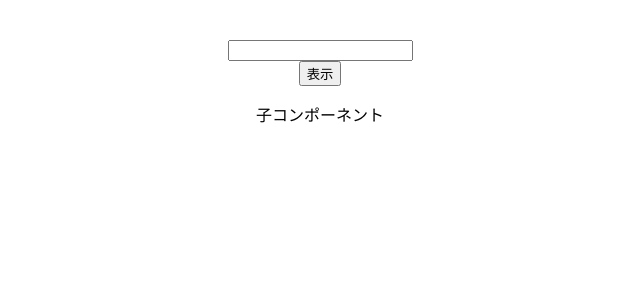
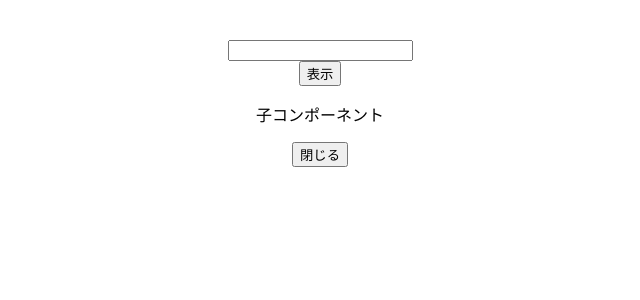
Before and after one commit to Dosa2021/react-udemy-step, a React (Vite) app in the folder react-app/: page / in a window 1280 px wide. Both pictures are taken after a click on the button "表示". Shown: the top 300 px of the page, without its empty margins (320-960 px from the left). Built offline with nearby package versions, Linux system fonts and the light colour scheme.

Commit message:
子コンポーネントのレンダリングを確認

```diff
--- a/react-app/src/App.jsx
+++ b/react-app/src/App.jsx
@@ -14,12 +14,14 @@
     setOpen(!open);
   };
 
+  const onClickClose = () => setOpen(false);
+
   return (
     <div className='App'>
       <input value={text} onChange={onChangeText} />
       <br />
       <button onClick={onClickOpen}>表示</button>
-      <ChildArea open={open} />
+      <ChildArea open={open} onClickClose={onClickClose} />
     </div>
   )
 }
--- a/react-app/src/ChildArea.jsx
+++ b/react-app/src/ChildArea.jsx
@@ -1,7 +1,7 @@
 import { memo } from 'react'
 
 export const ChildArea = memo((props) => {
-  const { open } = props;
+  const { open, onClickClose } = props;
   const data = [...Array(2000).keys()]
 
   console.log('ChildAreaがレンダリングされた')
@@ -15,6 +15,7 @@
       {open ? (
         <div>
           <p>子コンポーネント</p>
+          <button onClick={onClickClose}>閉じる</button>
         </div>
       ) : null}
     </>
```
